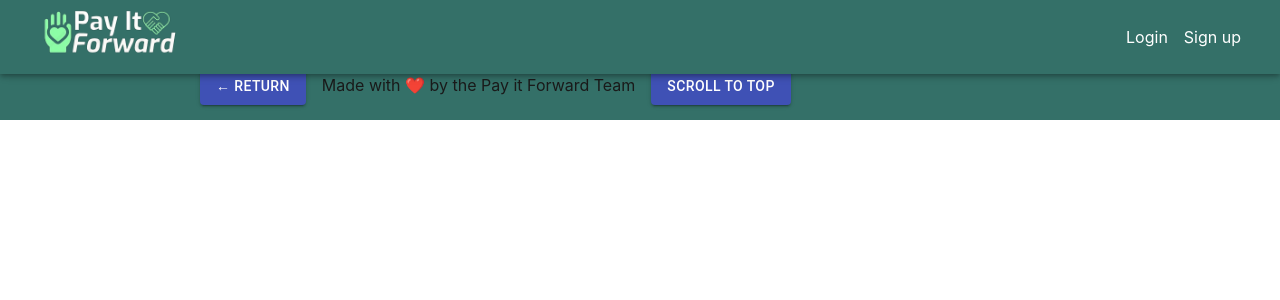
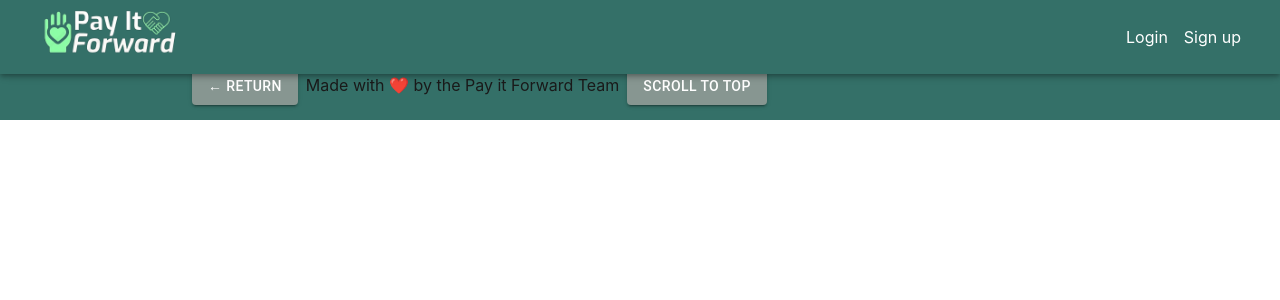
Before and after one commit to chandraucb/payitforward, a React (Create React App) app in the folder client/: page /Project in a window 1280 px wide. Shown: the top 300 px of the page. Built offline with nearby package versions, Linux system fonts and the light colour scheme; no server answers.

Commit message:
slight fixes

```diff
--- a/client/src/components/Footer/index.js
+++ b/client/src/components/Footer/index.js
@@ -9,11 +9,12 @@ const useStyles = makeStyles((theme) => ({
     padding: '15px',
   },
   button: {
-    margin: theme.spacing(0, 2),
+    margin: theme.spacing(0, 1),
+    backgroundColor: '#879691',
   },
-  typography: {
-    fontColor: 'white',
-  },
+  container: {
+
+  }
 }));
 
 const Footer = () => {
@@ -31,7 +32,7 @@ const Footer = () => {
 
   return (
     <footer className={classes.footer}>
-      <Container maxWidth="md">
+      <Container maxWidth="md" className='container'>
         {location.pathname !== '/' && (
           <Button
             variant="contained"
@@ -42,7 +43,7 @@ const Footer = () => {
             &larr; Return
           </Button>
         )}
-        <Typography variant="h7" align="center" gutterBottom className='typography'>
+        <Typography variant="h7" align="center" gutterBottom>
           Made with{' '}
           <span
             className="emoji"
@@ -62,7 +63,7 @@ const Footer = () => {
         >
           Scroll to Top
         </Button>
-      </Container>
+      </Container >
     </footer>
   );
 };
--- a/client/src/index.css
+++ b/client/src/index.css
@@ -84,6 +84,3 @@ a:hover {
   color: #065b83;
   text-decoration: underline;
 }
-.container{
-  background-color: aliceblue;
-}
--- a/client/src/pages/Profile.js
+++ b/client/src/pages/Profile.js
@@ -28,11 +28,6 @@ const Profile = ({ profileData }) => {
       <div className={classes.root}>
         <h1>Profile</h1>
         <div>
-          <img
-            src={profileData.profilePicture} // Will need actual URL for the profile picture.
-            alt="Profile Picture"
-            style={{ width: '150px', borderRadius: '50%' }}
-          />
           <h2>Name: {profileData.name}</h2>
           <p>Bio: {profileData.bio}</p>
           <p>Projects: {profileData.projects}</p>
--- a/client/src/pages/Signup.js
+++ b/client/src/pages/Signup.js
@@ -21,6 +21,7 @@ const useStyles = makeStyles((theme) => ({
   },
   submit: {
     margin: '20px 0 20px',
+    backgroundColor: '#347068',
   },
   link: {
     marginTop: '10px',
```
